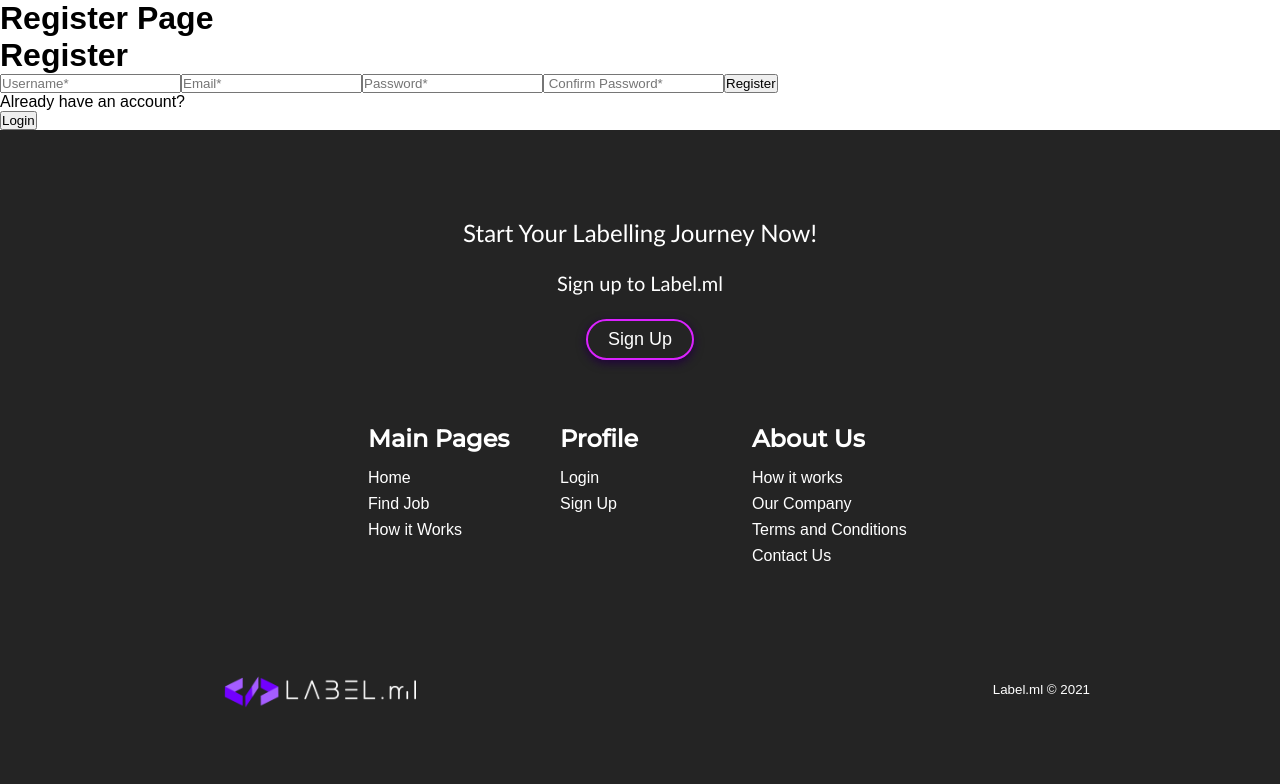
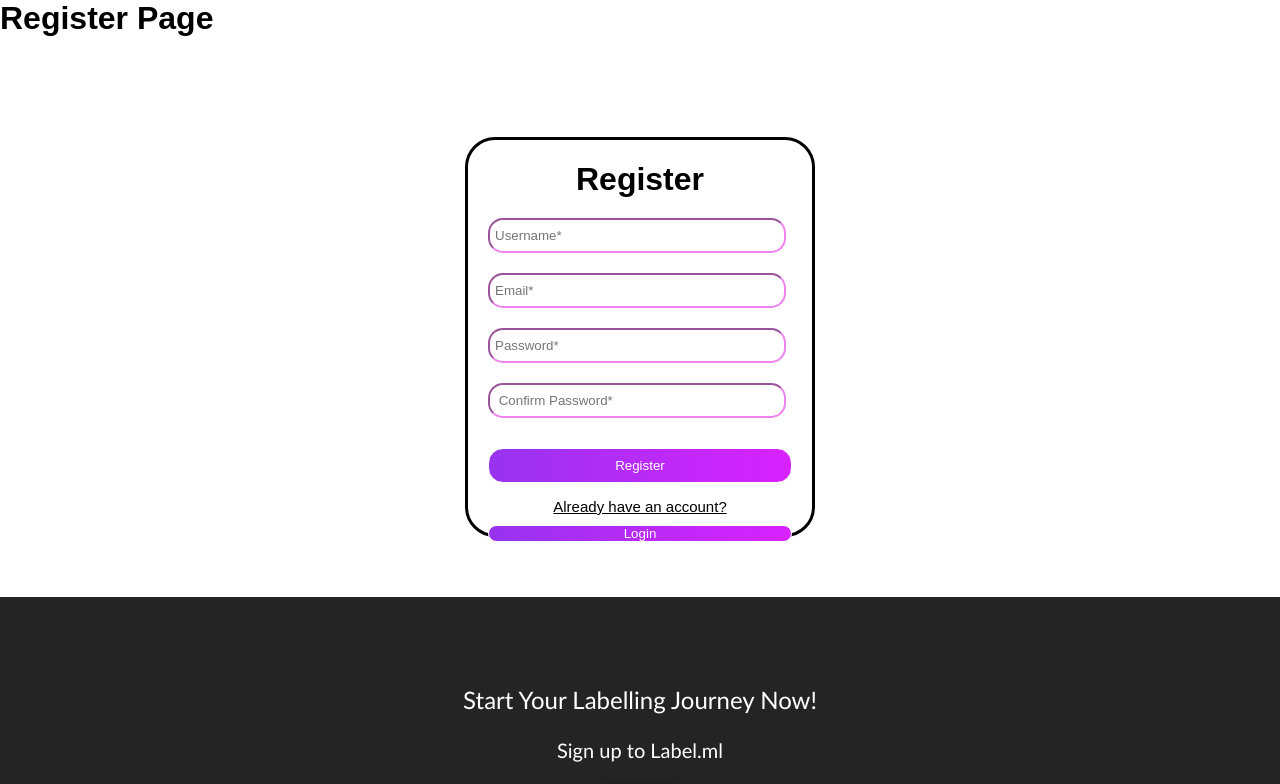
Before and after one commit to faisal2754/Web-Data-Labelling-v2, a React (Create React App) app: page /register in a window 1280 px wide. Shown: the top 784 px of the page. Built offline with nearby package versions, Linux system fonts and the light colour scheme.

Commit message:
register

```diff
--- a/src/Components/RegisterForm.jsx
+++ b/src/Components/RegisterForm.jsx
@@ -4,7 +4,7 @@ import '../Styles/Register.css'
 const Register = () => {
    return (
       <div className="register">
-         <div className="registter_container">
+         <div className="register_container">
             <h1>Register</h1>
             <form>
                <input type="text" id="username" placeholder="Username*" />
--- a/src/Styles/Register.css
+++ b/src/Styles/Register.css
@@ -0,0 +1,111 @@
+.register {
+   background-color: white;
+   height: 70vh;
+   display: flex;
+   flex-direction: column;
+   align-items: center;
+}
+
+.register_container {
+   width: 350px;
+   height: 50vh;
+   display: flex;
+   flex-direction: column;
+   border-radius: 30px;
+   border: 3px solid black;
+   padding: 20px;
+   margin-top: 100px;
+   align-items: center;
+}
+
+.register_container > h1 {
+   font-weight: 550;
+   margin-top: 1px;
+   margin-bottom: 20px;
+   text-align: center;
+   object-fit: contain;
+}
+
+.register_container > form > input {
+   height: 35px;
+   margin-bottom: 20px;
+   background-color: white;
+   width: 98%;
+   border-radius: 15px;
+   padding-left: 5px;
+   border-color: violet;
+}
+
+.register_container > p {
+   margin-top: 15px;
+   font-size: 15px;
+   text-align: center;
+   text-decoration: underline;
+   font-weight: 200;
+}
+
+.register_registerButton {
+   background-image: linear-gradient(
+      to right,
+      #9733ee 0%,
+      #da22ff 51%,
+      #9733ee 100%
+   );
+}
+
+.register_registerButton {
+   background-size: 200% auto;
+   border-radius: 15px;
+   width: 100%;
+   height: 35px;
+   border: 1px solid;
+   margin-top: 10px;
+   color: white;
+   transition: 0.5s;
+   display: block;
+   cursor: pointer;
+}
+
+.register_registerButton:hover {
+   background-position: right center; /* change the direction of the change here */
+   color: #fff;
+   text-decoration: none;
+}
+
+.register_registerButton:active {
+   background-color: #a75ce0;
+   transition: background-size 0;
+}
+
+.register_loginButton {
+   background-image: linear-gradient(
+      to right,
+      #9733ee 0%,
+      #da22ff 51%,
+      #9733ee 100%
+   );
+}
+
+.register_loginButton {
+   background-size: 200% auto;
+   border-radius: 15px;
+   width: 100%;
+   height: 35px;
+   border: 1px solid;
+   margin-top: 10px;
+   color: white;
+   transition: 0.5s;
+   display: block;
+   cursor: pointer;
+}
+
+.register_loginButton:hover {
+   background-position: right center; /* change the direction of the change here */
+   color: #fff;
+   text-decoration: none;
+}
+
+.register_loginButton:active {
+   background-color: #a75ce0;
+   transition: background-size 0;
+}
```
